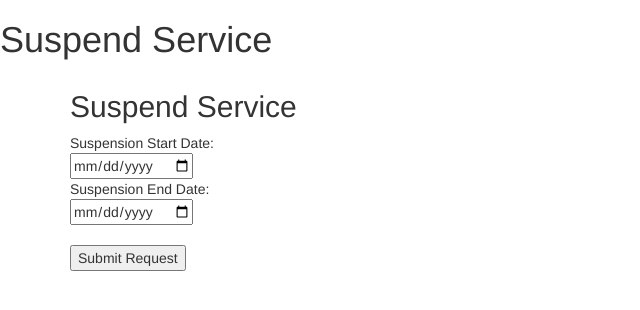
After one commit to Mr-Nelson/TrashCollector, a Django app: page /customers/pickup_suspension/ in a window 1280 px wide. The commit adds this page. Shown: the top 310 px of the page, without its empty margins (0-640 px from the left). Run offline with Django 3.2, Linux system fonts and the light colour scheme; tables that the repository leaves empty hold one stand-in row (values such as "Sample post"); some libraries are stand-ins or nearby versions.

Commit message:
suspend service entry method is functional

```diff
--- /dev/null
+++ b/trash_collector/customers/templates/customers/pickup_suspension.html
@@ -0,0 +1,24 @@
+{% extends 'base.html' %}
+
+{% block title %} Suspend Service {% endblock %}
+
+{% block header %} Suspend Service {% endblock %}
+
+{% block content %}
+
+<div class="container">
+    <div class="row">
+        <div class="col-md-12">
+            <h2>Suspend Service</h2>
+            <form action="{% url 'customers:pickup_suspension' %}" method="post">
+                {% csrf_token %}
+                Suspension Start Date:<br><input type="date" name="start_suspension" id="start_suspension"><br>
+                Suspension End Date:<br><input type="date" name="end_suspension" id="end_suspension"><br>
+                <br>
+                <input type="submit" value="Submit Request">
+            </form>
+        </div>
+    </div>
+</div>
+
+{% endblock %}
--- a/trash_collector/customers/urls.py
+++ b/trash_collector/customers/urls.py
@@ -10,5 +10,6 @@ urlpatterns = [
     path('', views.index, name="index"),
     path('register/', views.registration, name="registration"),
     path('edit_weekly_pickup_day/', views.create_edit_pickup, name="edit_weekly_pickup_day"),
-    path('onetime_pickup/', views.onetime_pickup, name="onetime_pickup")
+    path('onetime_pickup/', views.onetime_pickup, name="onetime_pickup"),
+    path('pickup_suspension/', views.pickup_suspension, name="pickup_suspension")
 ]
--- a/trash_collector/customers/views.py
+++ b/trash_collector/customers/views.py
@@ -1,4 +1,5 @@
 from django.contrib.auth.models import User
+from django.db.models.sql import AND
 from django.http import HttpResponse, HttpResponseRedirect
 from django.shortcuts import render
 from django.urls import reverse
@@ -88,14 +89,24 @@ def onetime_pickup(request):
     }
     if request.method == 'POST':
         new_onetime_pickup.onetime_pickup = request.POST.get('onetime_pickup')
-        # new_onetime_pickup = Customer(onetime_pickup=onetime_pickup)
         new_onetime_pickup.save()
         return HttpResponseRedirect(reverse('customers:index'))
     else:
         return render(request, "customers/onetime_pickup.html", context)
-        pass
     #       create format for onetime_pickup object
+
+
 def pickup_suspension(request):
-    if start_suspension == True:
-        pass
-#       if statement involving boolean user input
+    user = request.user
+    print(user.id)
+    new_pickup_suspension = Customer.objects.get()
+    context = {
+        'new_pickup_suspension': new_pickup_suspension
+    }
+    if request.method == 'POST':
+        new_pickup_suspension.start_suspension = request.POST.get('start_suspension')
+        new_pickup_suspension.end_suspension = request.POST.get('end_suspension')
+        new_pickup_suspension.save()
+        return HttpResponseRedirect(reverse('customers:index'))
+    else:
+        return render(request, "customers/pickup_suspension.html", context)
--- a/trash_collector/templates/base.html
+++ b/trash_collector/templates/base.html
@@ -21,7 +21,7 @@
       <li><a href="{% url 'customers:registration' %}">Account Details</a></li>
       <li><a href="{% url 'customers:edit_weekly_pickup_day' %}">Change Pickup Day</a></li>
       <li><a href="{% url 'customers:onetime_pickup' %}">Request One Time Pickup</a></li>
-      <li><a href="#">Suspend Service</a></li>
+      <li><a href="{% url 'customers:pickup_suspension' %}">Suspend Service</a></li>
     </ul>
   </div>
 </nav>
```
